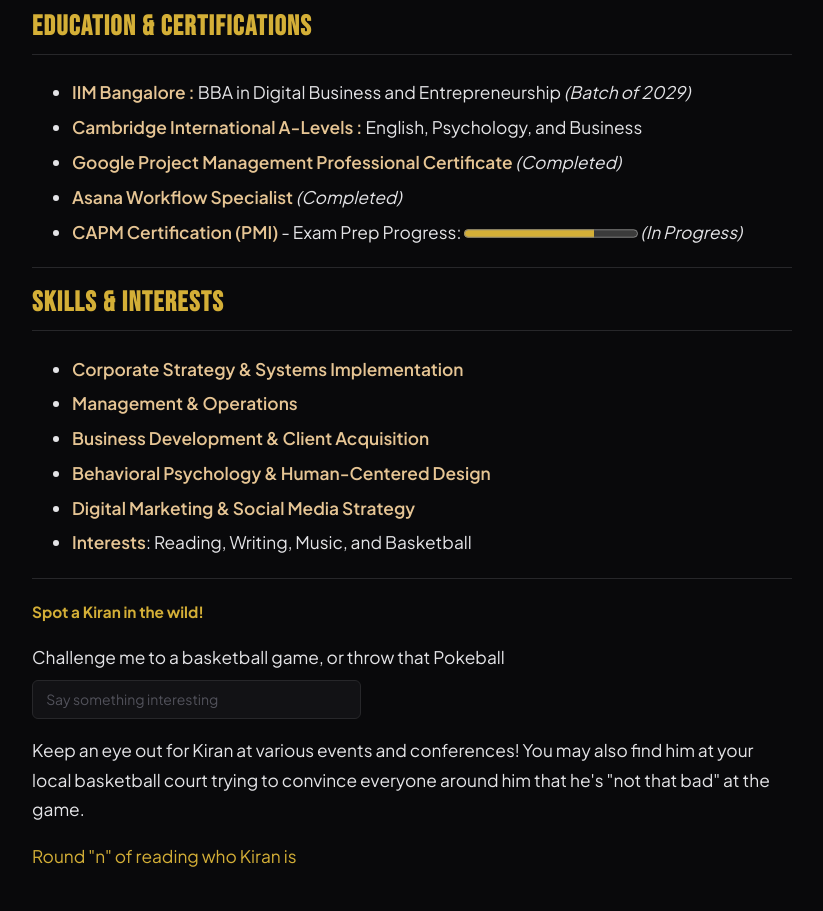
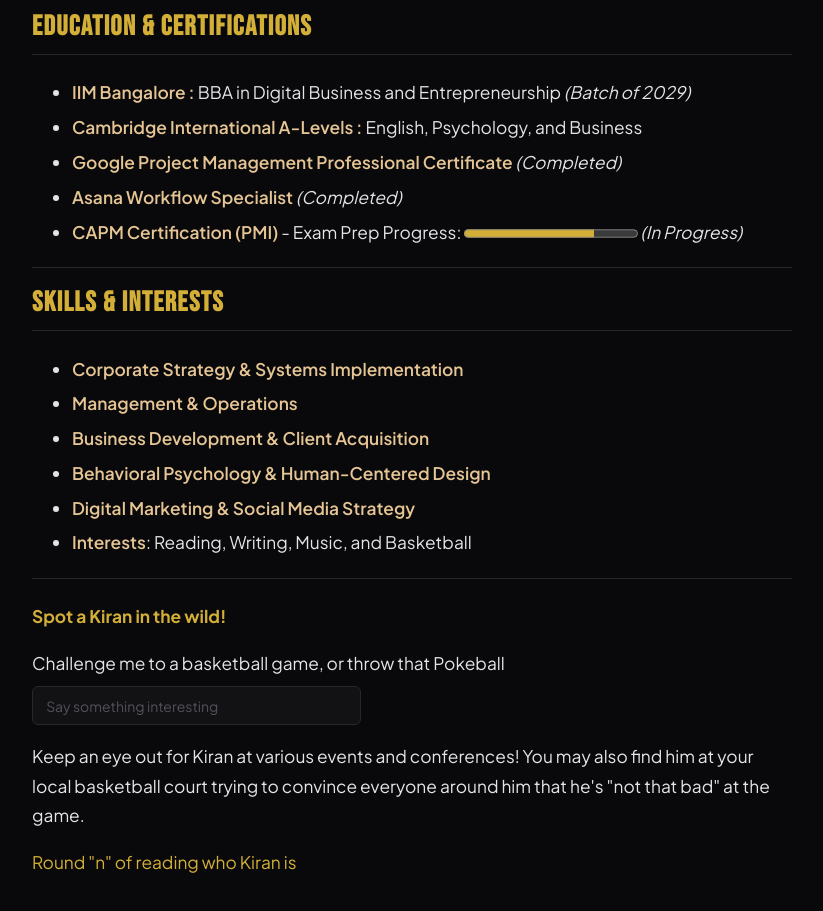
Before and after one commit to KVidyut/Primary-Collection, a plain HTML site: page index.html in a window 1280 px wide. Shown: the part 1121-2032 px from the top of the page, without its empty margins (228-1051 px from the left). Drawn offline with Linux system fonts and the light colour scheme.

Commit message:
Add files via upload

```diff
--- a/styles.css
+++ b/styles.css
@@ -78,7 +78,7 @@ h3 {
 h4 {
     font-family: 'Plus Jakarta Sans', sans-serif;
     color: #d4af37;
-    font-size: 11.5pt;
+    font-size: 13pt;
     margin-bottom: 4pt;
 }
 
```
